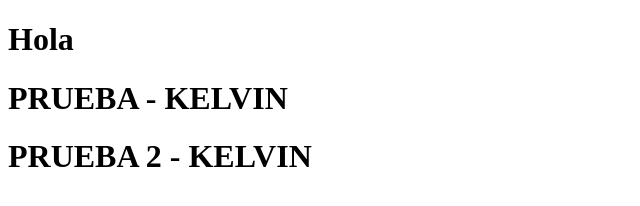
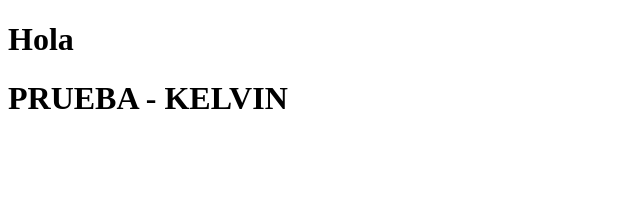
Before and after one commit to dcmu11/sala1, a plain HTML site: page index.html in a window 1280 px wide. Shown: the whole page, without its empty margins (0-640 px from the left). Drawn offline with Linux system fonts and the light colour scheme.

Commit message:
prueba kelvin

```diff
--- a/index.html
+++ b/index.html
@@ -9,6 +9,5 @@
     <h1>Hola</h1>
 
     <h1>PRUEBA - KELVIN</h1>
-    <h1>PRUEBA 2 - KELVIN</h1>
 </body>
 </html>
```
